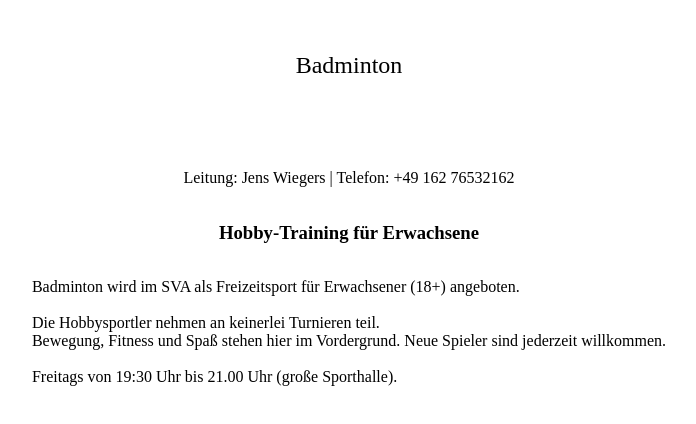
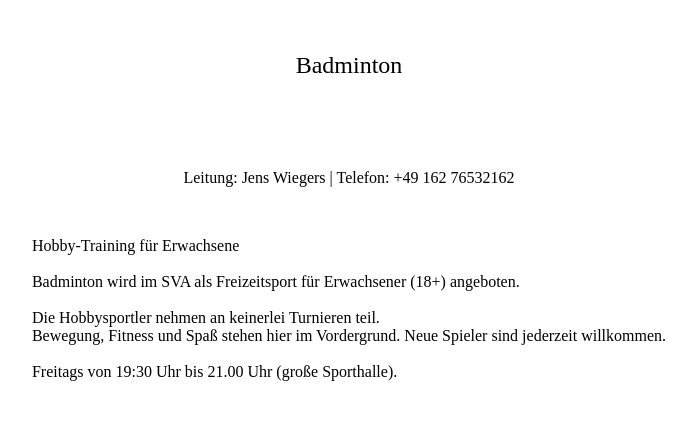
Before and after one commit to chewable-jpg/sva-website, a Next.js app: page /sports/badminton in a window 1280 px wide. Shown: the top 424 px of the page, without its empty margins (291-987 px from the left). Built offline with nearby package versions, Linux system fonts and the light colour scheme.

Commit message:
more spacing

```diff
--- a/src/pages/sports/badminton.jsx
+++ b/src/pages/sports/badminton.jsx
@@ -55,10 +55,14 @@ const Home = () => {
         py="30"
       >
         <Text>
-            Leitung: Jens Wiegers | Telefon: +49 162 76532162
+            Leitung: Jens Wiegers | Telefon: +49 162 76532162 <br /> <br />
+
         </Text>
-        <h3>Hobby-Training für Erwachsene</h3>
-        <Text>Badminton wird im SVA als Freizeitsport für Erwachsener (18+) angeboten. <br />
+        <Text>
+          Hobby-Training für Erwachsene <br />
+          <br />
+
+          Badminton wird im SVA als Freizeitsport für Erwachsener (18+) angeboten. <br />
 <br />
 Die Hobbysportler nehmen an keinerlei Turnieren teil. <br />
 Bewegung, Fitness und Spaß stehen hier im Vordergrund. Neue Spieler sind jederzeit willkommen. <br />
```
